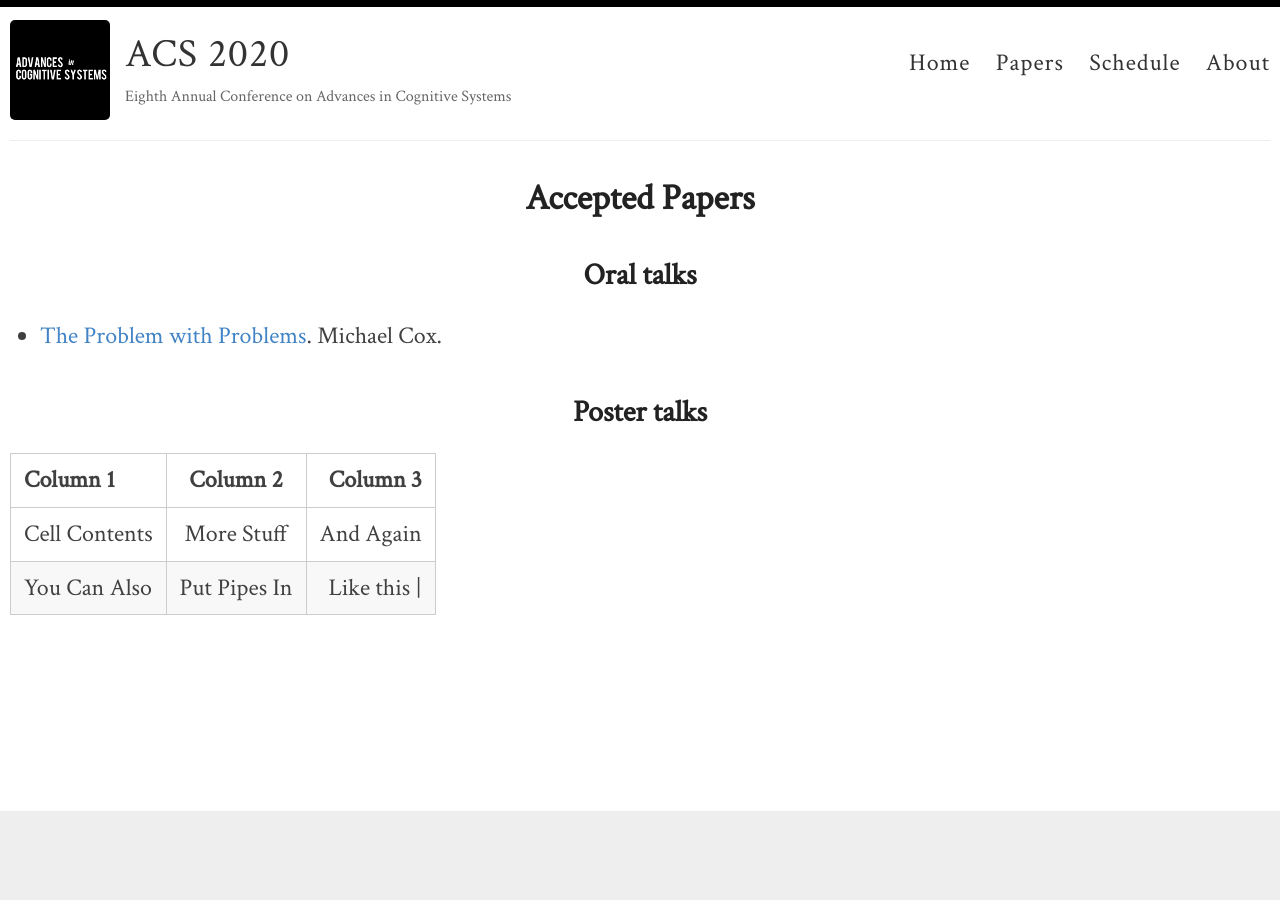
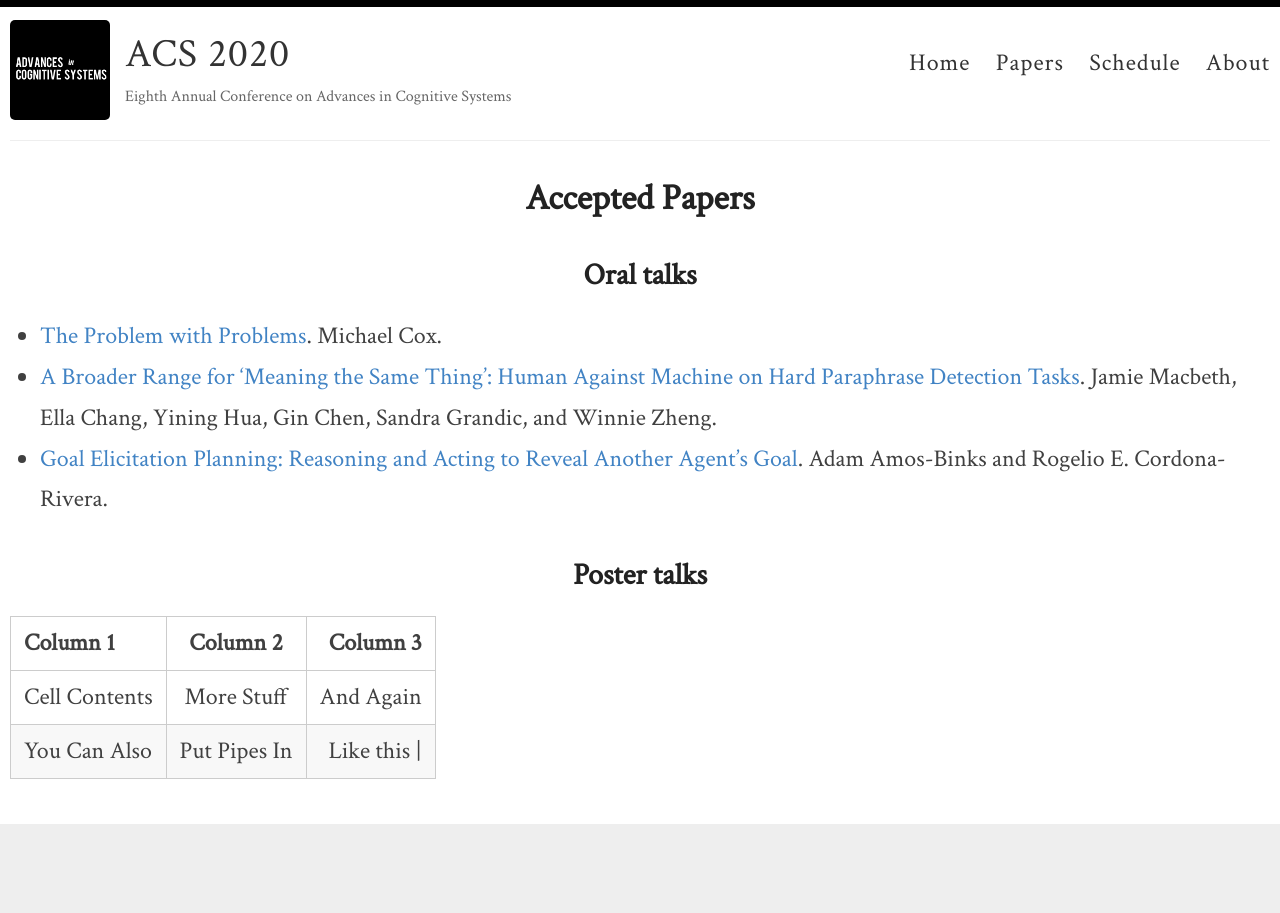
Before and after one commit to anna-reali/dc2021, a Jekyll site: the page built from _pages/papers.md, in a window 1280 px wide. Built offline with Jekyll 4.4.1, drawn with Linux system fonts in a browser that asks for light colours.

Commit message:
Update papers.md

```diff
--- a/_pages/papers.md
+++ b/_pages/papers.md
@@ -5,7 +5,9 @@ permalink: /papers/
 ---
 
 ## Oral talks
-- [The Problem with Problems]({{ site.baseurl }}/data/ACS2020_paper_1-CR.pdf). Michael Cox.
+- [The Problem with Problems]({{ site.baseurl }}/data/ACS2020_paper_1.pdf). Michael Cox.
+- [A Broader Range for 'Meaning the Same Thing': Human Against Machine on Hard Paraphrase Detection Tasks](). Jamie Macbeth, Ella Chang, Yining Hua, Gin Chen, Sandra Grandic, and Winnie Zheng.
+- [Goal Elicitation Planning: Reasoning and Acting to Reveal Another Agent's Goal]({{ site.baseurl }}/data/ACS_paper_2.pdf). Adam Amos-Binks and Rogelio E. Cordona-Rivera.
 
 
 ## Poster talks
```
